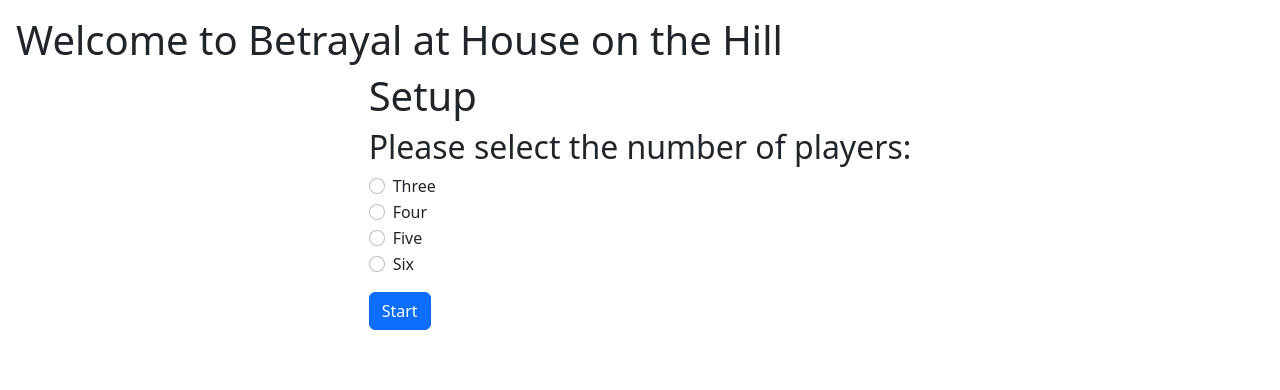
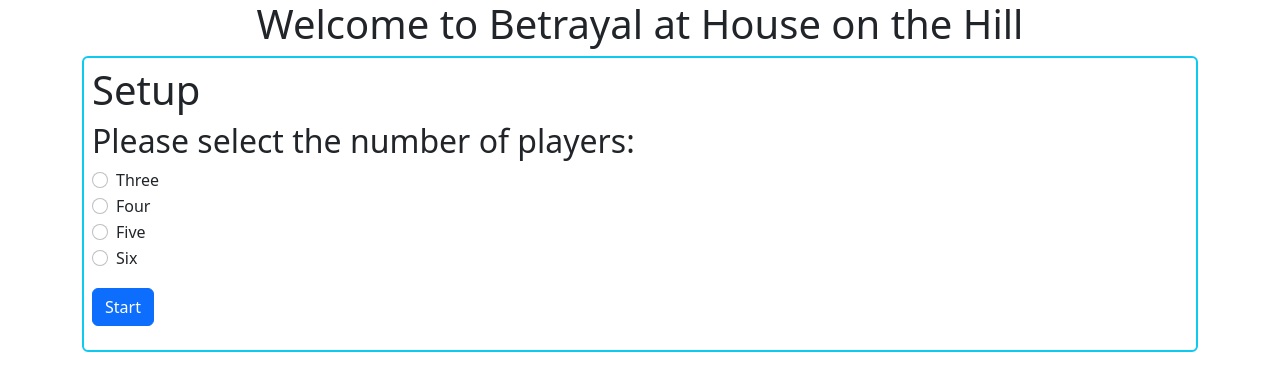
Before and after one commit to 2023-spring-adv-fe-tuth/betrayal-at-hoth-comp-app, a React (Create React App) app: page /#/setup in a window 1280 px wide. Shown: the top 390 px of the page. Built offline with nearby package versions, Linux system fonts and the light colour scheme; what human-readable would draw is missing.

Commit message:
Fixed some CSS issues

```diff
--- a/src/App.tsx
+++ b/src/App.tsx
@@ -50,8 +50,10 @@
   //console.log(setupData);
 
   return (
-    <div className="m-3">
-      <h1>Welcome to Betrayal at House on the Hill</h1>
+    <div className="container">
+      <div className="text-center">
+        <h1>Welcome to Betrayal at House on the Hill</h1>
+      </div>
       <HashRouter>
         <Routes>
           <Route path='/' element={<Home
--- a/src/Home.tsx
+++ b/src/Home.tsx
@@ -33,9 +33,9 @@
     const nav = useNavigate();
 
     return (
-            <div className="d-flex align-items-center justify-content-center">
+            <>
                 <div>
-                    <Button className="mb-3" onClick={() => nav("/setup")}>Play</Button>
+                    <Button className="mb-3" variant="success" onClick={() => nav("/setup")}>Play</Button>
                     <Card className="mb-3">
                         <Card.Header>Game History</Card.Header>
                         <Card.Body>
@@ -56,6 +56,6 @@
                         </Card.Body>
                     </Card>
                 </div>
-            </div>
+            </>
     );
 };
--- a/src/Results.tsx
+++ b/src/Results.tsx
@@ -20,27 +20,27 @@
             players: setupData.players,
             winner: winner
         };
-        console.log(newResult);
+        //console.log(newResult);
         addGameResult(newResult);
 
         nav(-2);
     };
 
     return (
-        <div className="container text-center">
-            <div className="row">
+        <>
+            <div className="row text-center">
                 <h1>Who Won?</h1>
             </div>
-            <div className="row justify-content-around">
-                <div className="col-4">
+            <div className="row justify-content-evenly">
+                <div className="col-4 text-center">
                     <Button variant="success" value="Explorers"
                     onClick={e => gameOver((e.target as HTMLButtonElement).value)}>Explorers</Button>
                 </div>
-                <div className="col-4">
+                <div className="col-4 text-center">
                     <Button variant="danger" value="Haunt"
                     onClick={e => gameOver((e.target as HTMLButtonElement).value)}>Haunt</Button>
                 </div>
             </div>
-        </div>
+        </>
     );
 };
--- a/src/Setup.tsx
+++ b/src/Setup.tsx
@@ -30,8 +30,8 @@
     };
 
     return (
-        <div className="d-flex align-items-center justify-content-center">
-            <div>
+        <>
+            <div className="border border-2 rounded-2 border-info p-2">
                 <h1>Setup</h1>
                 <h2>Please select the number of players:</h2>
                 <Form className="mb-3">
@@ -44,9 +44,9 @@
                         key={index}
                         onChange={e => setNumberOfPlayers(Number(e.target.value))}/>
                     ))}
+                    <Button className="mt-3" onClick={startGame}>Start</Button>
                 </Form>
-                <Button onClick={startGame}>Start</Button>
             </div>
-        </div>
+        </>
     );
 };
```
